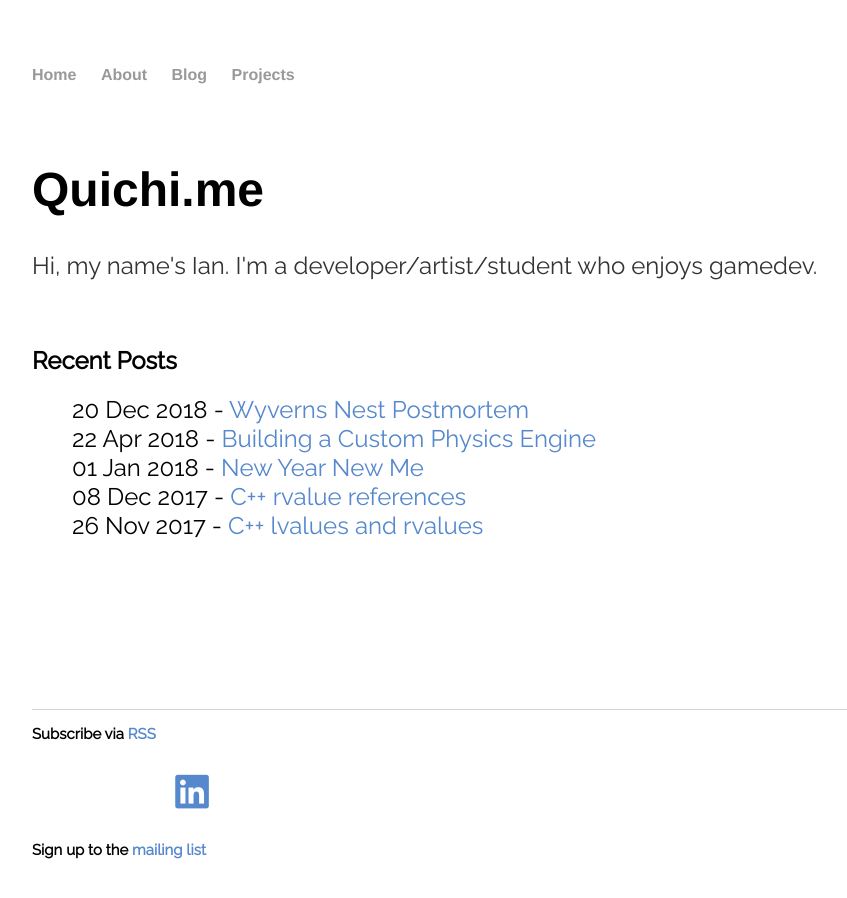
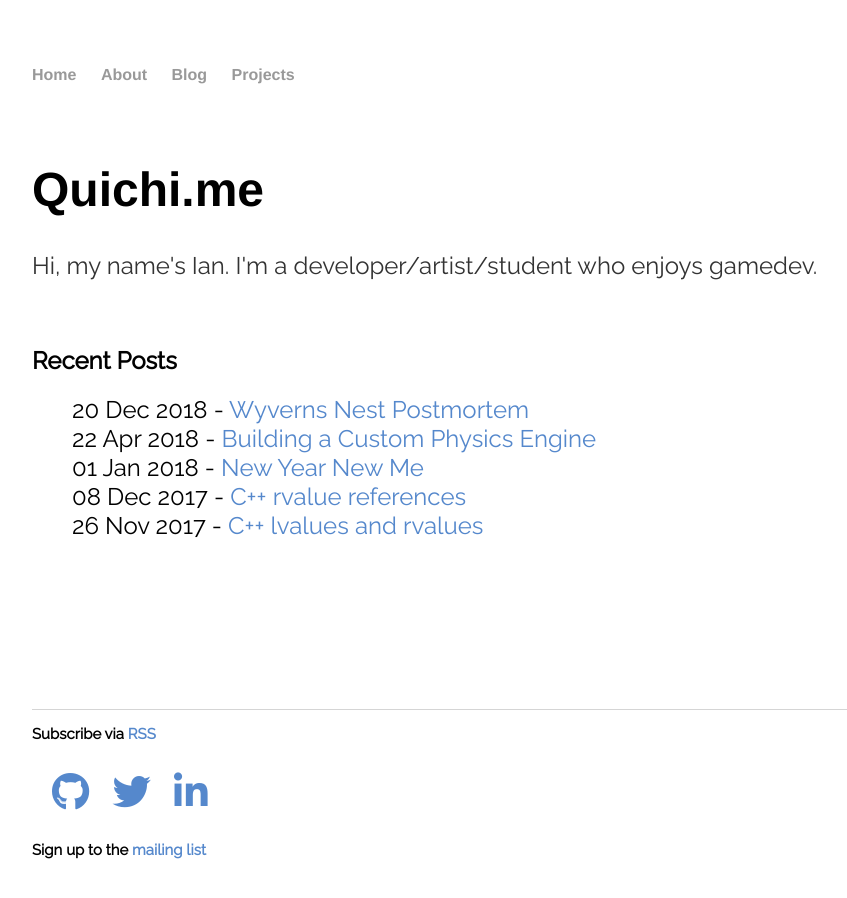
Before and after one commit to ianw3214/ianw3214.github.io, a Jekyll site: the page built from index.html, in a window 1280 px wide. Shown: the whole page, without its empty margins (160-1007 px from the left). Built offline with Jekyll 4.4.1, drawn with Linux system fonts in a browser that asks for light colours; nearby versions of some CDN libraries; a script that is not in the unit is left out.

Commit message:
Update other links to new version of font awesome

```diff
--- a/_layouts/default.html
+++ b/_layouts/default.html
@@ -31,9 +31,9 @@
             <div class="footer">
                 <h3>Subscribe via <a href="blog/atom.xml">RSS</a></h3>
                 <br />
-                    <a href="https://github.com/ianw3214" class="link" target="_blank"><i class="fa-3x fa fa-github" aria-hidden="true"></i></a>
-                    <a href="https://twitter.com/ianw3214" class="link" target="_blank"><i class="fa-3x fa fa-twitter" aria-hidden="true"></i></a>
-                    <a href="https://www.linkedin.com/in/ianw3214/" class="link" target="_blank"><i class="fa-3x fab fa-linkedin" aria-hidden="true"></i></a>
+                    <a href="https://github.com/ianw3214" class="link" target="_blank"><i class="fa-3x fab fa-github" aria-hidden="true"></i></a>
+                    <a href="https://twitter.com/ianw3214" class="link" target="_blank"><i class="fa-3x fab fa-twitter" aria-hidden="true"></i></a>
+                    <a href="https://www.linkedin.com/in/ianw3214/" class="link" target="_blank"><i class="fa-3x fab fa-linkedin-in" aria-hidden="true"></i></a>
                 <br />
                 <br />
                 <h3>Sign up to the <a href="/mailing" target="_blank"> mailing list</a></h3>
```
